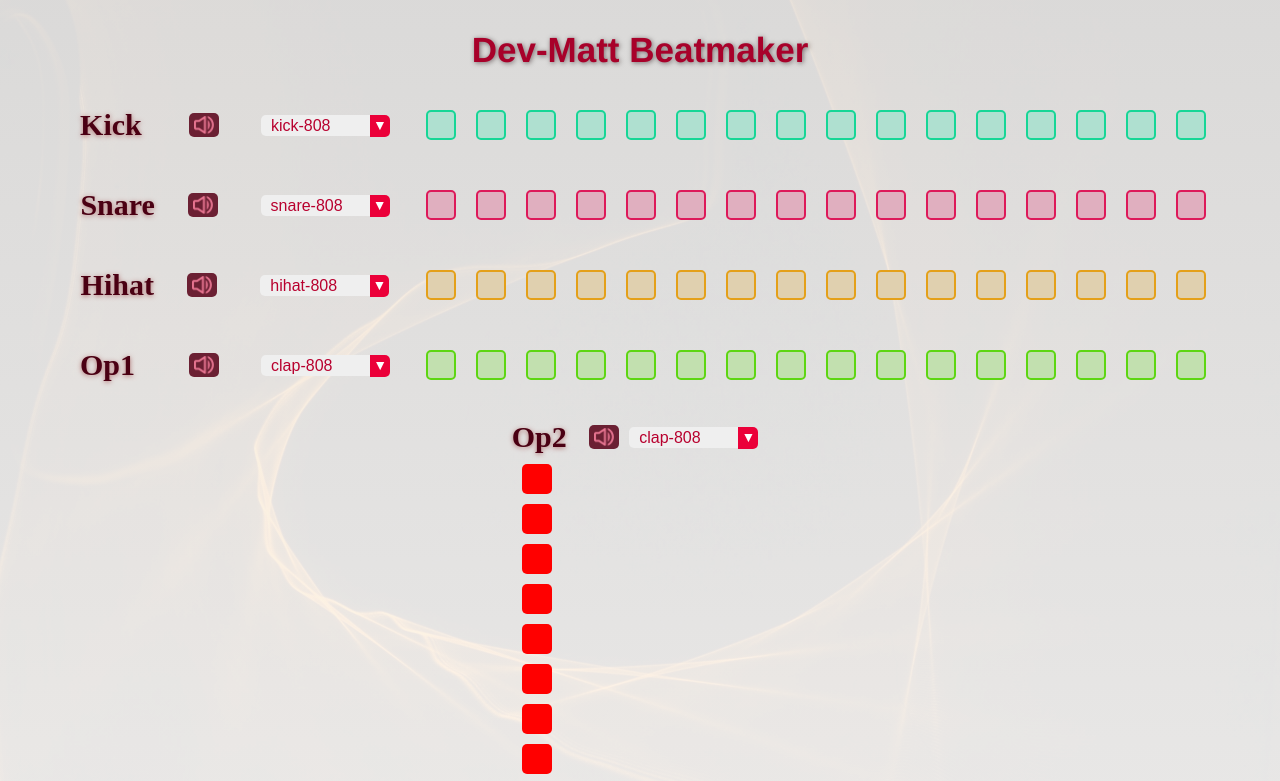
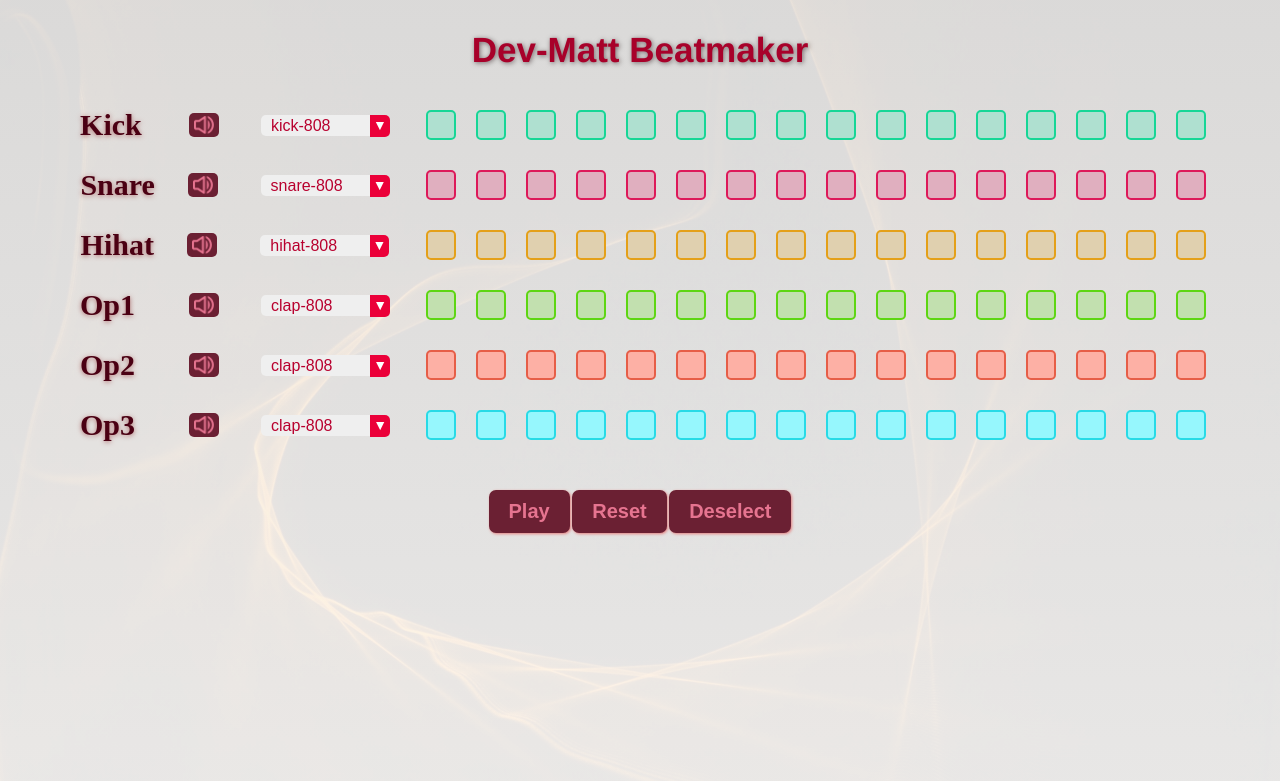
Before and after one commit to MattSam9/Beatmaker-JS-game, a plain HTML site: page index.html in a window 1280 px wide. Shown: the top 781 px of the page. Drawn offline with Linux system fonts and the light colour scheme; a web font is replaced by a local one.

Commit message:
complete extend pad and other pad style

```diff
--- a/css/style.css
+++ b/css/style.css
@@ -43,12 +43,14 @@ i {
 .kick-track,
 .snare-track,
 .hihat-track,
-.ride-track {
-  width: 90vw;
+.ride-track,
+.other-track,
+.extend-track {
+  min-width: 90vw;
   display: flex;
   flex-direction: row;
   justify-content: space-between;
-  margin-bottom: 3rem;
+  margin: 0rem 3rem 1rem;
 }
 .controls {
   display: flex;
@@ -142,11 +144,13 @@ i {
 .kick,
 .snare,
 .hihat,
-.ride {
+.ride,
+.other,
+.extend {
   display: flex;
   flex-wrap: wrap;
 }
-.kick-container, .snare-container, .hihat-container, .ride-container{
+.kick-container, .snare-container, .hihat-container, .ride-container, .other-container, .extend-container{
   display: flex;
   flex-wrap: wrap;
 }
@@ -190,6 +194,20 @@ i {
 }
 .ride-pad.active {
   background-color: rgb(93, 214, 18);
+}
+.other-pad {
+  background-color: #FDB0A5;
+  border: 0.2rem solid #E65E48;
+}
+.other-pad.active {
+  background-color: #E65E48;
+}
+.extend-pad {
+  background-color: #96F7FD;
+  border: 0.2rem solid #28DAE6;
+}
+.extend-pad.active {
+  background-color: #28DAE6;
 }
 .play,
 .reset,
```
